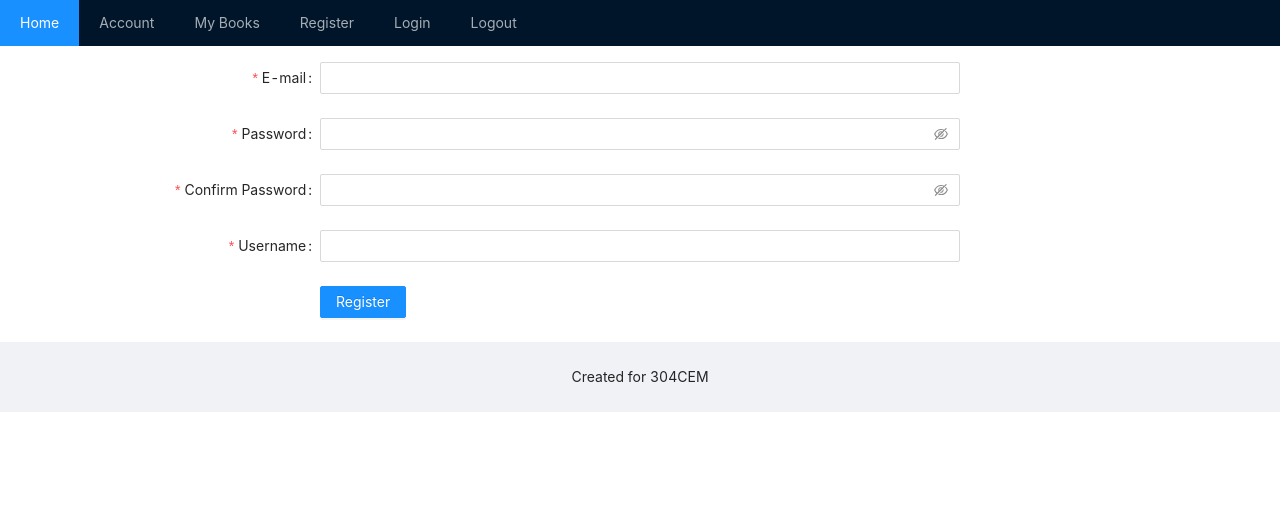
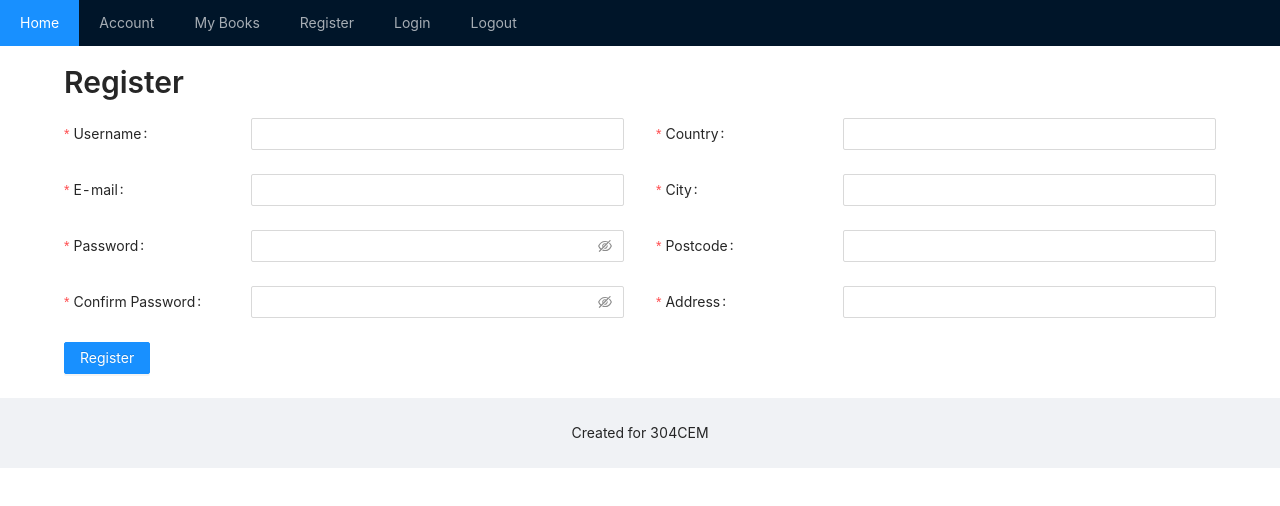
Before and after one commit to MantasMikal/book-lending-service-frontend, a React (Create React App) app: page /register in a window 1280 px wide. Shown: the top 506 px of the page. Built offline with nearby package versions, Linux system fonts and the light colour scheme.

Commit message:
feature: adds required fields to registration

```diff
--- a/src/App.js
+++ b/src/App.js
@@ -9,7 +9,7 @@ import './assets/scss/base.scss';
 
 import Header from './components/Header'
 import Account from './components/account';
-import Register from './components/register';
+import Register from './components/RegistrationForm';
 import Login from './components/login';
 import Home from './components/HomeLayout';
 import Post from './components/post';
--- /dev/null
+++ b/src/components/RegistrationForm/RegistrationForm.module.scss
@@ -0,0 +1,15 @@
+@import '../../assets/scss/utils.scss';
+
+@include mq($breakpoint-tablet){
+  .FormInner {
+    display: flex;
+  }
+
+  .FormWrapper {
+    flex: 1 1 50%;
+
+    &:first-child {
+      margin-right: 32px;
+    }
+  }
+}
--- /dev/null
+++ b/src/components/RegistrationForm/index.jsx
@@ -0,0 +1,173 @@
+import React from "react";
+import { Form, Input, Button } from "antd";
+import { status, json } from "../../utilities/requestHandlers";
+
+import styles from "./RegistrationForm.module.scss";
+import Container from "../Container";
+import Title from "antd/lib/typography/Title";
+
+// define validation rules for the form fields
+const emailRules = [
+  { type: "email", message: "The input is not valid E-mail!" },
+  { required: true, message: "Please input your E-mail!" },
+];
+
+const passwordRules = [
+  { required: true, message: "Please input your password!" },
+];
+
+const confirmRules = [
+  { required: true, message: "Please confirm your password!" },
+  // rules can include function handlers in which you can apply additional logic
+  ({ getFieldValue }) => ({
+    validator(rule, value) {
+      if (!value || getFieldValue("password") === value) {
+        return Promise.resolve();
+      }
+      return Promise.reject("The two passwords that you entered do not match!");
+    },
+  }),
+];
+
+const usernameRules = [
+  { required: true, message: "Please input your username!", whitespace: true },
+];
+
+const cityRules = [
+  {
+    required: true,
+    message: "Please input your city",
+    whitespace: true,
+    type: "string",
+  },
+];
+
+const countryRules = [
+  {
+    required: true,
+    message: "Please input your country",
+    whitespace: true,
+    type: "string",
+  },
+];
+
+const addressRules = [
+  {
+    required: true,
+    message: "Please input your address",
+    whitespace: true,
+    type: "string",
+  },
+];
+
+const postcodeRules = [
+  {
+    required: true,
+    message: "Please input your postcode",
+    whitespace: true,
+    type: "string",
+  },
+];
+
+/**
+ * Registration form component for app signup.
+ */
+class RegistrationForm extends React.Component {
+  constructor(props) {
+    super(props);
+    this.onFinish = this.onFinish.bind(this);
+  }
+
+  onFinish = (values) => {
+    console.log("Received values of form: ", values);
+    const { confirm, ...data } = values; // ignore the 'confirm' value in data sent
+    fetch("http://localhost:3030/api/v1/users", {
+      method: "POST",
+      body: JSON.stringify(data),
+      headers: {
+        "Content-Type": "application/json",
+      },
+    })
+      .then(status)
+      .then(json)
+      .then((data) => {
+        // TODO: display success message and/or redirect
+        console.log(data);
+        alert("User added");
+      })
+      .catch((err) => {
+        // TODO: show nicely formatted error message and clear form
+        alert("Error adding user");
+      });
+  };
+
+  render() {
+    return (
+      <Container center gutter size="wide">
+        <Title level={2}>Register</Title>
+        <Form
+          name="register"
+          onFinish={this.onFinish}
+          labelCol={{ sm: { span: 6 }, lg: { span: 8 } }}
+          scrollToFirstError
+          labelAlign="left"
+        >
+          <div className={styles.FormInner}>
+            <div className={styles.FormWrapper}>
+              <Form.Item name="username" label="Username" rules={usernameRules}>
+                <Input />
+              </Form.Item>
+
+              <Form.Item name="email" label="E-mail" rules={emailRules}>
+                <Input />
+              </Form.Item>
+
+              <Form.Item
+                name="password"
+                label="Password"
+                rules={passwordRules}
+                hasFeedback
+              >
+                <Input.Password />
+              </Form.Item>
+
+              <Form.Item
+                name="confirm"
+                label="Confirm Password"
+                dependencies={["password"]}
+                hasFeedback
+                rules={confirmRules}
+              >
+                <Input.Password />
+              </Form.Item>
+            </div>
+            <div className={styles.FormWrapper}>
+              <Form.Item name="country" label="Country" rules={countryRules}>
+                <Input />
+              </Form.Item>
+
+              <Form.Item name="city" label="City" rules={cityRules}>
+                <Input />
+              </Form.Item>
+
+              <Form.Item name="postcode" label="Postcode" rules={postcodeRules}>
+                <Input />
+              </Form.Item>
+
+              <Form.Item name="address" label="Address" rules={addressRules}>
+                <Input />
+              </Form.Item>
+            </div>
+          </div>
+          <Form.Item>
+            <Button type="primary" htmlType="submit">
+              Register
+            </Button>
+          </Form.Item>
+        </Form>
+      </Container>
+    );
+  }
+}
+
+export default RegistrationForm;
--- a/src/components/register.js
+++ b/src/components/register.js
@@ -37,6 +37,23 @@ const confirmRules = [
 const usernameRules = [
     { required: true, message: 'Please input your username!', whitespace: true }
 ]
+
+const cityRules = [
+    { required: true, message: 'Please input your city', whitespace: true, type: "string" }
+]
+
+const countryRules = [
+    { required: true, message: 'Please input your country', whitespace: true, type: "string" }
+]
+
+const addressRules = [
+    { required: true, message: 'Please input your address', whitespace: true, type: "string" }
+]
+
+const postcodeRules = [
+    { required: true, message: 'Please input your postcode', whitespace: true, type: "string" }
+]
+
 
 /**
  * Registration form component for app signup.
@@ -88,6 +105,22 @@ class RegistrationForm extends React.Component {
             <Input.Password />
         </Form.Item>
 
+        <Form.Item name="country" label="Country" rules={countryRules} >
+            <Input />
+        </Form.Item>
+
+        <Form.Item name="city" label="City" rules={cityRules} >
+            <Input />
+        </Form.Item>
+
+        <Form.Item name="postcode" label="Postcode" rules={postcodeRules} >
+            <Input />
+        </Form.Item>
+
+        <Form.Item name="address" label="Address" rules={addressRules} >
+            <Input />
+        </Form.Item>
+
         <Form.Item name="username" label="Username" rules={usernameRules} >
             <Input />
         </Form.Item>
```
